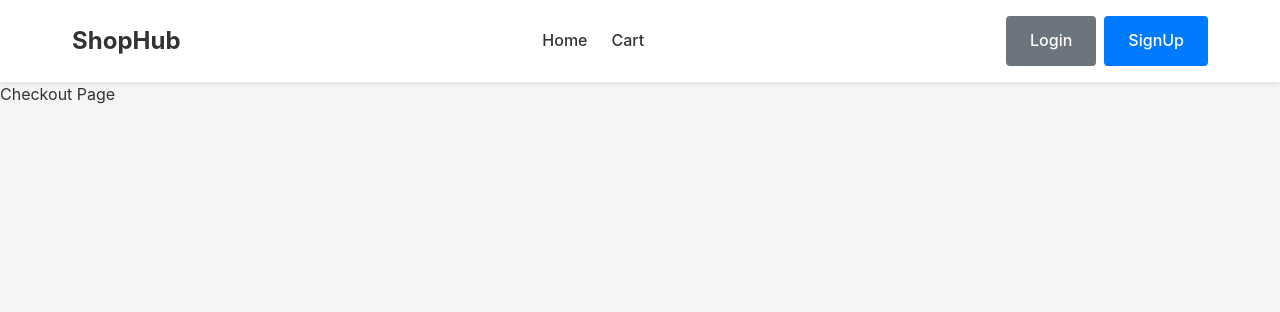
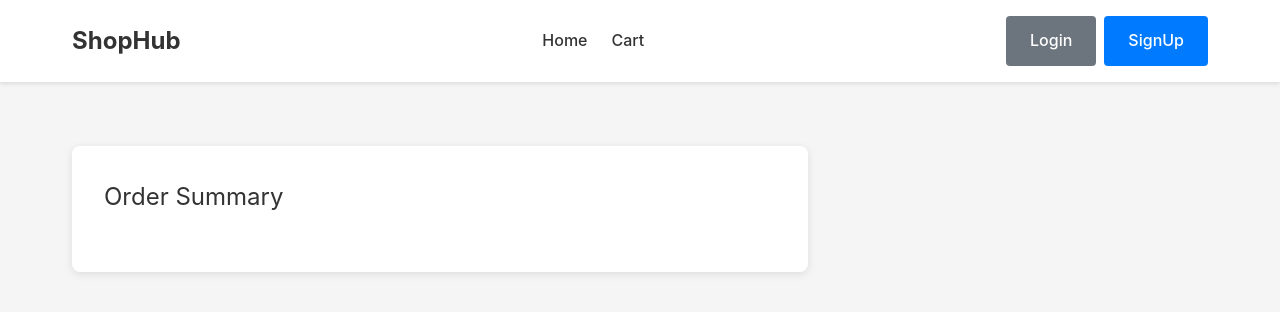
Before and after one commit to adriananicete/Simple-Ecommerce, a React (Vite) app: page /checkout in a window 1280 px wide. Shown: the top 312 px of the page. Built offline with nearby package versions, Linux system fonts and the light colour scheme.

Commit message:
feat: stage-6 completed

```diff
--- a/src/components/ProductCard.jsx
+++ b/src/components/ProductCard.jsx
@@ -1,6 +1,10 @@
 import { Link } from "react-router";
+import { useCart } from "../context/CartContext";
 
 function ProductCard( { product }) {
+  const { addToCart, cartItems } = useCart();
+  const productInCart = cartItems.find(item => item?.id === product.id);
+  const productQuantityLabel = productInCart ? `(${productInCart.quantity})` : ""
   return (
     <div className="product-card">
       <img src={product.image} className="product-card-image" alt="" />
@@ -9,7 +13,7 @@ function ProductCard( { product }) {
         <p className="product-card-price">${product.price}</p>
         <div className="product-card-actions">
           <Link to={`/products/${product.id}`} className="btn btn-primary">View Details</Link>
-          <button className="btn btn-secondary">Add to Cart</button>
+          <button className="btn btn-secondary" onClick={() => addToCart(product.id)}>Add to Cart {productQuantityLabel}</button>
         </div>
       </div>
     </div>
--- /dev/null
+++ b/src/context/CartContext.jsx
@@ -0,0 +1,53 @@
+import { createContext, useContext, useState } from "react";
+import { getProductById } from "../data/products";
+
+export const CartContext = createContext(null);
+
+function CartProvider({ children }) {
+  const [cartItems, setCartItems] = useState([]);
+
+  function addToCart(productId) {
+    const existingId = cartItems.find((item) => item.id === productId);
+    if (existingId) {
+      const currentQuantity = existingId.quantity;
+
+      const updatedCartItems = cartItems.map((item) => {
+        return item.id === productId
+          ? { id: productId, quantity: currentQuantity + 1 }
+          : item;
+      });
+      setCartItems(updatedCartItems);
+    } else {
+      setCartItems([...cartItems, { id: productId, quantity: 1 }]);
+    }
+  }
+
+  function getCartItemsWithProduct() {
+    return cartItems.map(item => ({...item, product: getProductById(item.id)})).filter(item => item.product);
+  }
+
+  function removeFromCart(productId) {
+    setCartItems(cartItems.filter(item => item.id !== productId))
+  }
+
+  function updateQuantity(productId, quantity) {
+    if(quantity <= 0) {
+      removeFromCart(productId);
+      return;
+    } else {
+      setCartItems(cartItems.map(item => item.id === productId ? {...item,quantity} : item))
+    }
+
+  }
+
+
+
+  return <CartContext.Provider value={{ cartItems, addToCart, updateQuantity, getCartItemsWithProduct, removeFromCart}}>{children}</CartContext.Provider>;
+}
+
+export default CartProvider;
+
+export const useCart = () => {
+  const context = useContext(CartContext);
+  return context;
+};
--- a/src/pages/Checkout.jsx
+++ b/src/pages/Checkout.jsx
@@ -1,7 +1,45 @@
+import { useCart } from "../context/CartContext";
+
 function Checkout() {
-    return (
-        <div>Checkout Page</div>
-     );
+  const { getCartItemsWithProduct, updateQuantity, removeFromCart } = useCart();
+  const cartItems = getCartItemsWithProduct();
+  return (
+    <div className="page">
+      <div className="container">
+        <div className="page-title">
+          <div className="checkout-container">
+            <div className="checkout-items">
+              <h2 className="checkout-section-title">Order Summary</h2>
+              {cartItems.map((item) => (
+                <div className="checkout-item">
+                  <img
+                    className="checkout-item-image"
+                    src={item.product.image}
+                    alt={item.product.name}
+                  />
+                  <div className="checkout-item-details">
+                    <h3 className="checkout-item-name">{item.product.name}</h3>
+                    <p className="checkout-item-price">{item.product.price} each</p>
+                  </div>
+
+                  <div className="checkout-item-controls">
+                    <div className="quantity-controls">
+                        <button onClick={() => updateQuantity(item.id, item.quantity - 1)} className="quantity-btn">-</button>
+                        <span className="quantity-value">{item.quantity}</span>
+                        <button onClick={() => updateQuantity(item.id, item.quantity + 1)} className="quantity-btn">+</button>
+                    </div>
+
+                    <p className="checkout-item-total">${(item.product.price * item.quantity).toFixed(2)}</p>
+                    <button onClick={() => removeFromCart(item.id)} className="btn btn-secondary btn-small">Remove</button>
+                  </div>
+                </div>
+              ))}
+            </div>
+          </div>
+        </div>
+      </div>
+    </div>
+  );
 }
 
 export default Checkout;
--- a/src/pages/ProductDetail.jsx
+++ b/src/pages/ProductDetail.jsx
@@ -1,11 +1,14 @@
 import { useEffect, useState } from "react";
 import { useNavigate, useParams } from "react-router";
 import { getProductById } from "../data/products";
+import { useCart } from "../context/CartContext";
 
 function ProductDetail() {
     const { id } = useParams();
     const [product, setProduct] = useState(null);
     const navigate = useNavigate();
+    const { addToCart, cartItems } = useCart();
+
 
     useEffect(() => {
         const foundProduct = getProductById(id);
@@ -22,6 +25,9 @@ function ProductDetail() {
     if (!product) {
         return <h1>Loading...</h1>;
     }
+
+    const productInCart = cartItems.find(item => item?.id === product.id);
+    const productQuantityLabel = productInCart ? `(${productInCart.quantity})` : "";
     return (
         <div className="page">
             <div className="container">
@@ -34,7 +40,7 @@ function ProductDetail() {
                         <h1 className="product-detail-name">{product.name}</h1>
                         <p className="product-detail-price">${product.price}</p>
                         <p className="product-detail-description">{product.description}</p>
-                        <button className="btn btn-primary">Add to Cart</button>
+                        <button onClick={() => addToCart(product.id)} className="btn btn-primary">Add to Cart {productQuantityLabel}</button>
                     </div>
                 </div>
             </div>
```
Also changed, not shown: src/App.jsx (+7 -5 lines).
